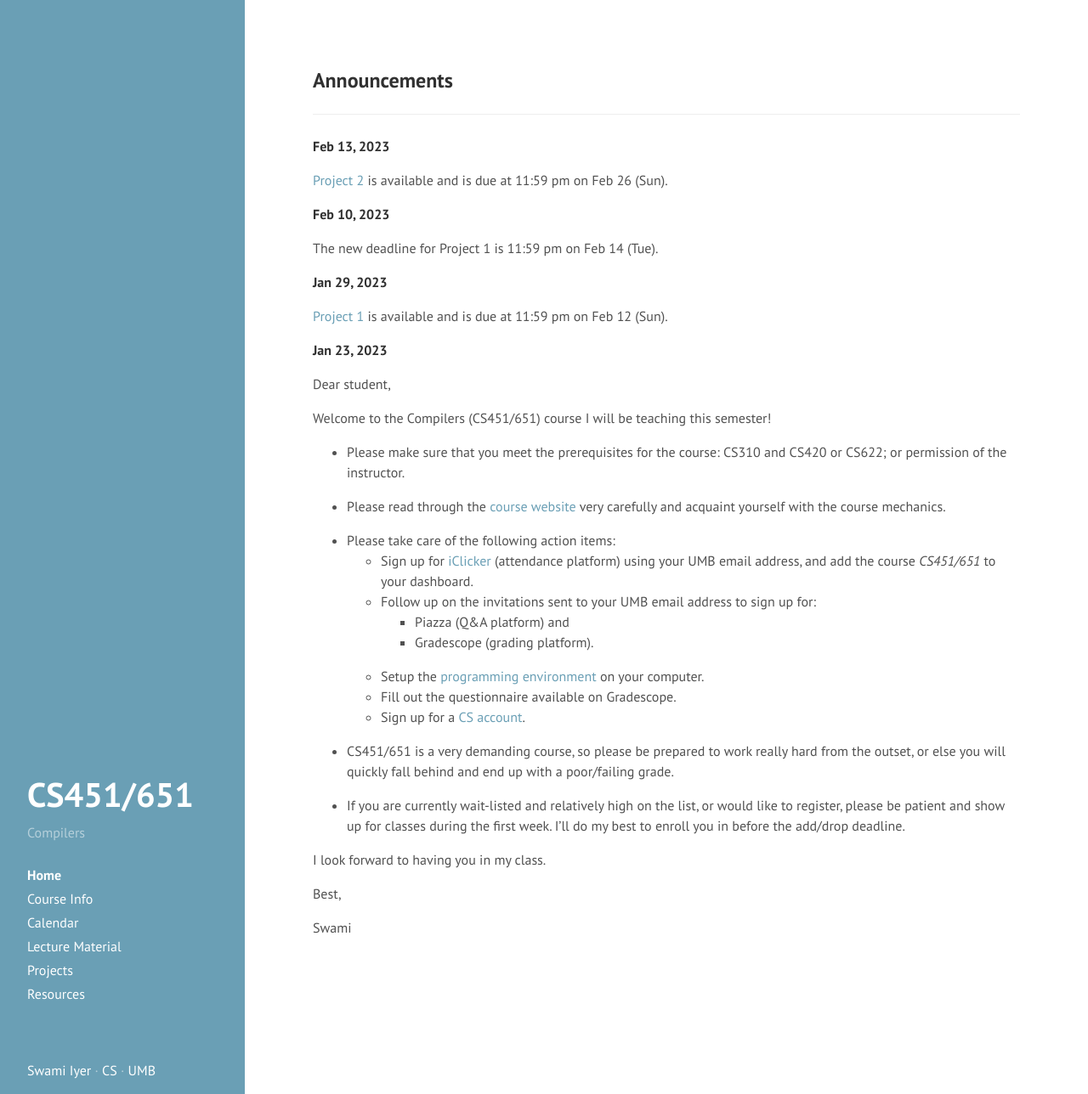
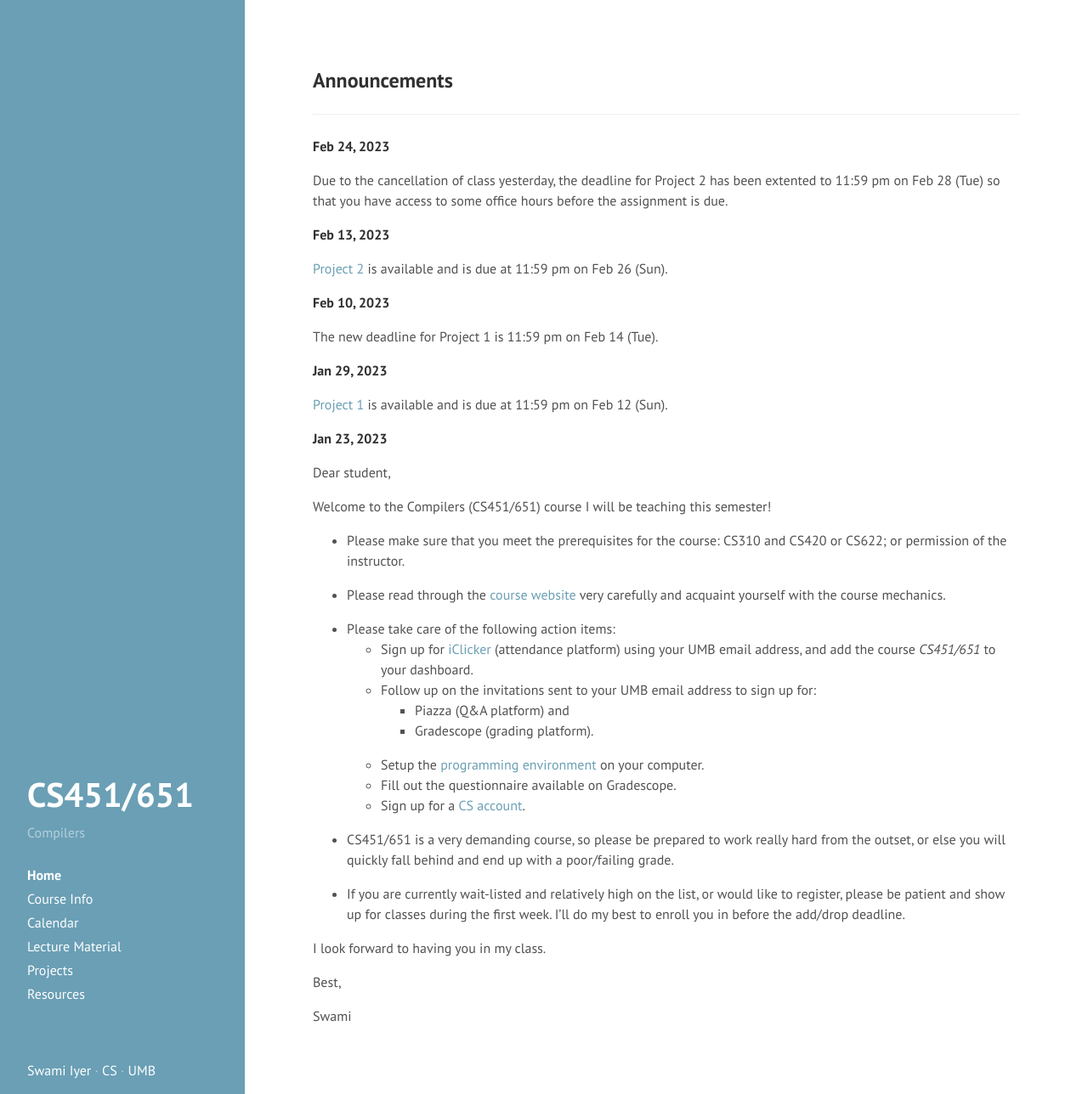
Before and after one commit to swamiiyer/swamiiyer.github.io, a Jekyll site: the page built from _pages/cs451/index.md, in a window 1280 px wide and 1288 px high. Shown: the whole window at 85% size. Built offline with Jekyll 4.4.1, drawn with Linux system fonts in a browser that asks for light colours.

Commit message:
Extended deadline for Project 2

```diff
--- a/_pages/cs451/index.md
+++ b/_pages/cs451/index.md
@@ -4,6 +4,12 @@ layout: cs451_page
 title: Home
 order: 1
 ---
+
+**Feb 24, 2023**
+
+Due to the cancellation of class yesterday, the deadline for Project 2 has been extented to
+11:59 pm on Feb 28 (Tue) so that you have access to some office hours before the assignment
+is due.
 
 **Feb 13, 2023**
 
```
